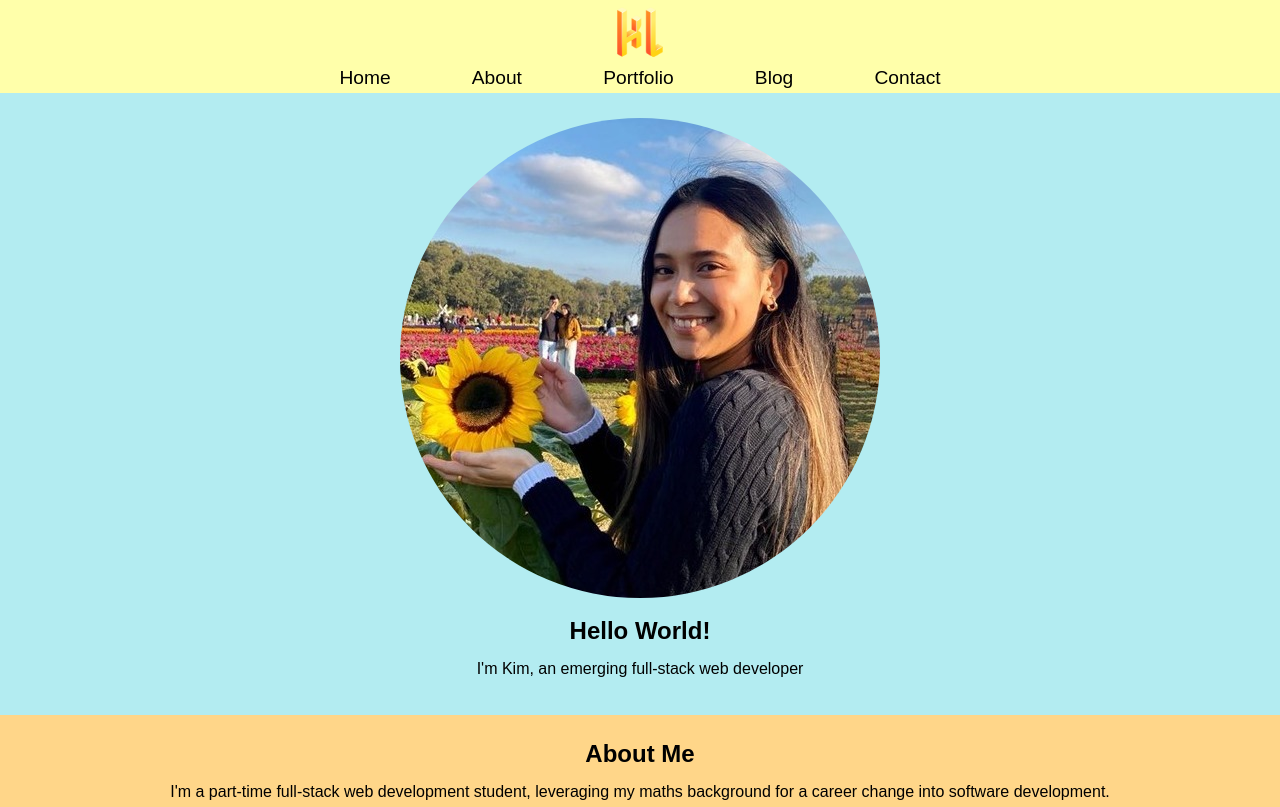
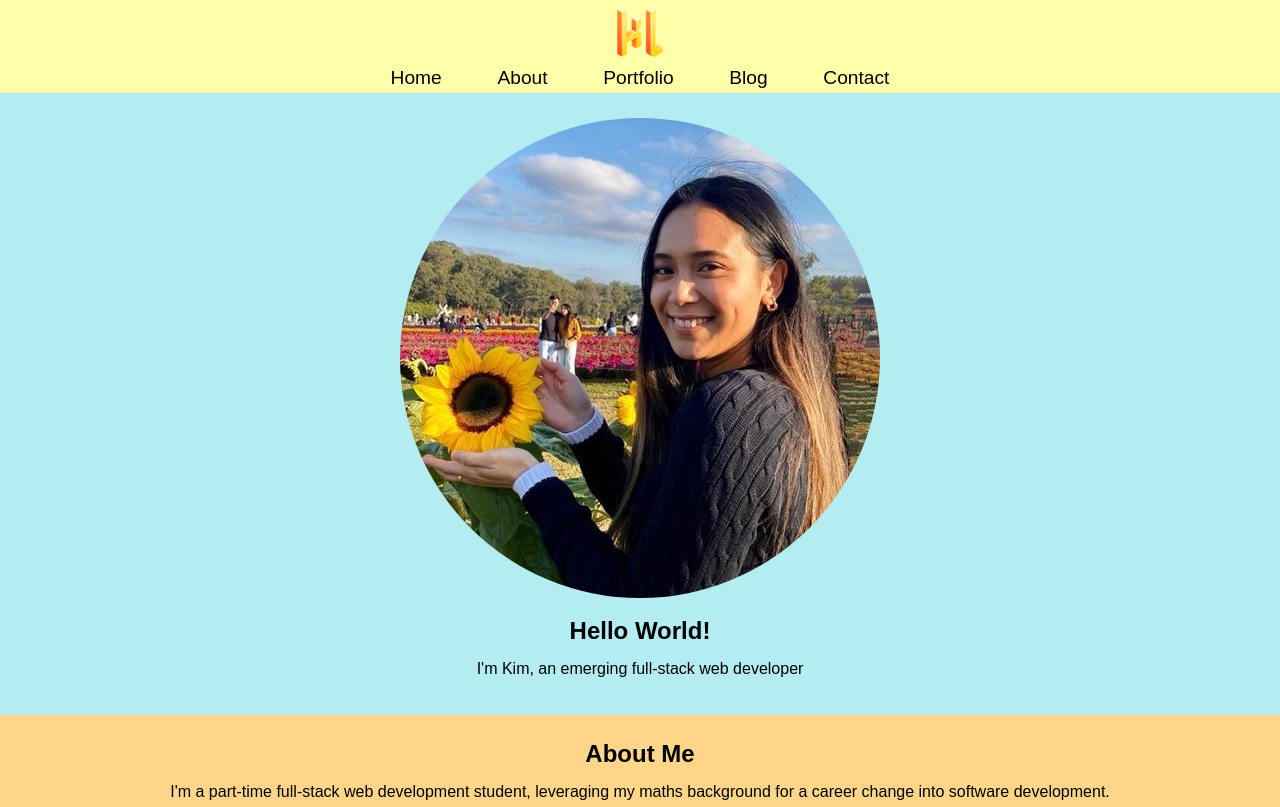
Before and after one commit to kimnle/T1A2-Portfolio, a plain HTML site: page src/index.html in a window 1280 px wide. Shown: the top 807 px of the page. Drawn offline with Linux system fonts and the light colour scheme; a web font is replaced by a local one.

Commit message:
changed navigation list margin

```diff
--- a/src/style.css
+++ b/src/style.css
@@ -42,7 +42,7 @@ nav {
 /* navigation list */
 nav ul li {
     display: inline;
-    margin: 3vw;
+    margin: 2vw;
 }
 
 /* navigation links */
```
Also changed, not shown: 1 other file.
